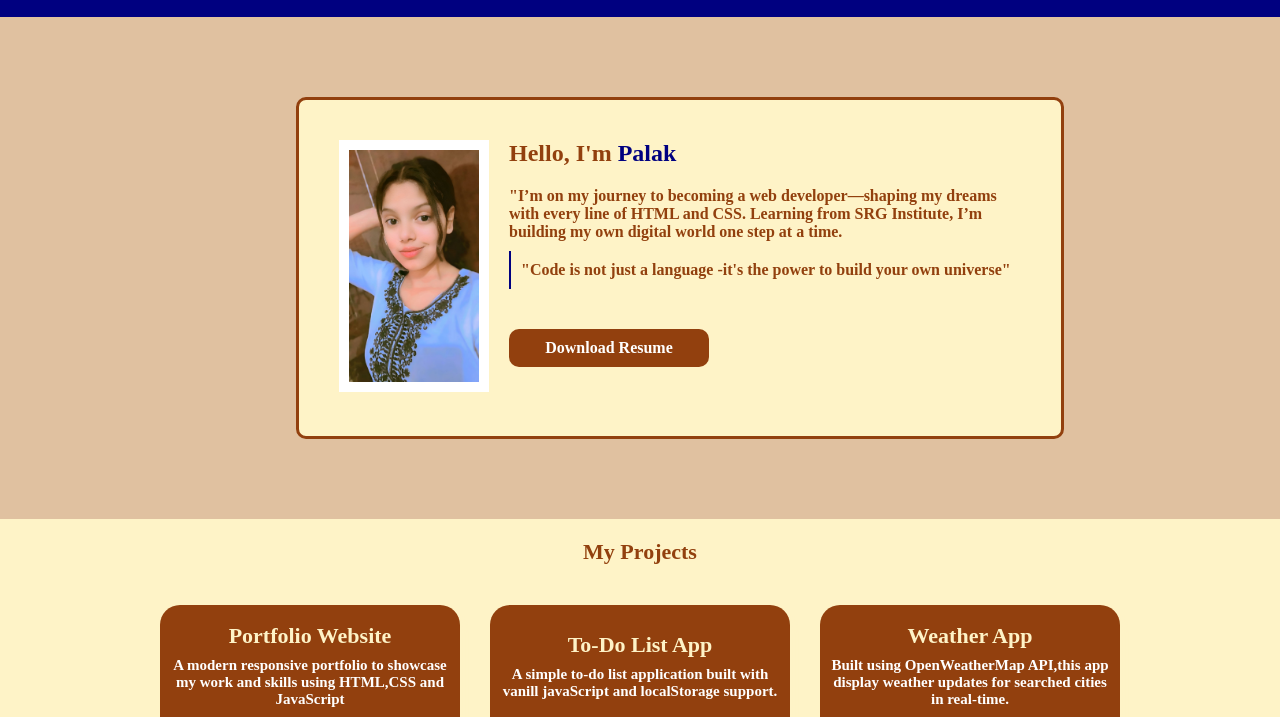
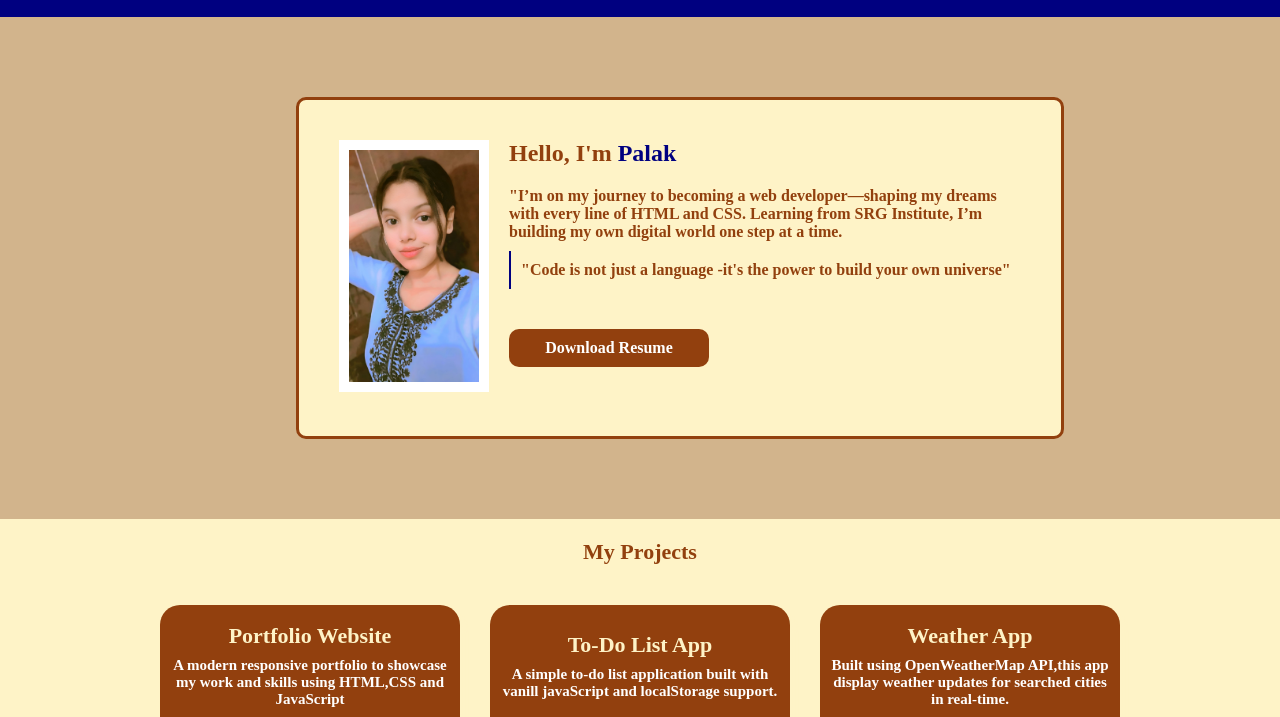
Before and after one commit to palak223355/My-Profile, a plain HTML site: page index.html in a window 1280 px wide. Shown: the part 60-777 px from the top of the page. Drawn offline with Linux system fonts and the light colour scheme.

Commit message:
Update style.css

```diff
--- a/style.css
+++ b/style.css
@@ -4,8 +4,7 @@ margin:0;
 box-sizing:border-box;
 }
 body{
-	width:100vw;
-background-color:#e0c1a0;
+background-color:#d2b48c;
 }
 .main{
 display:flex;
```
